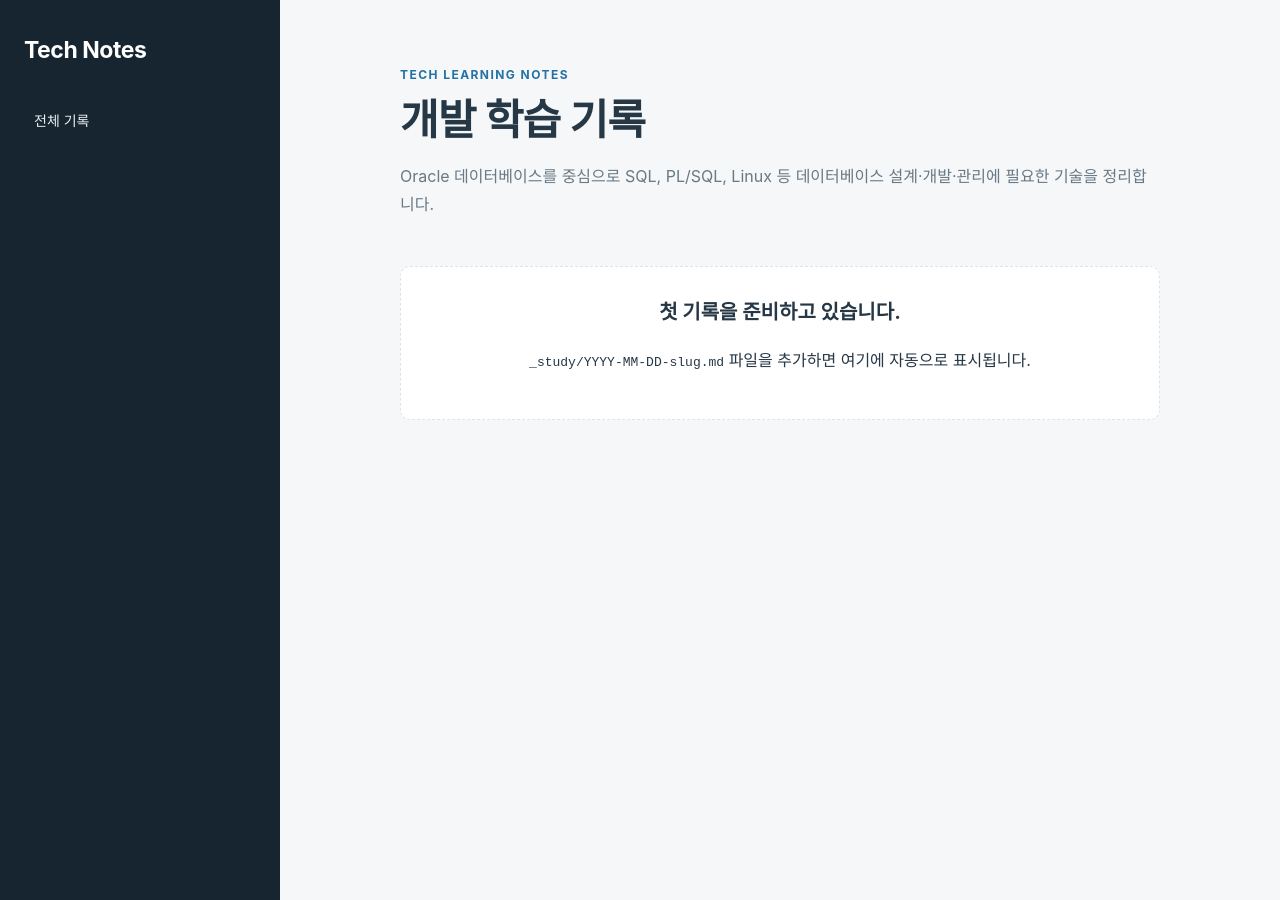
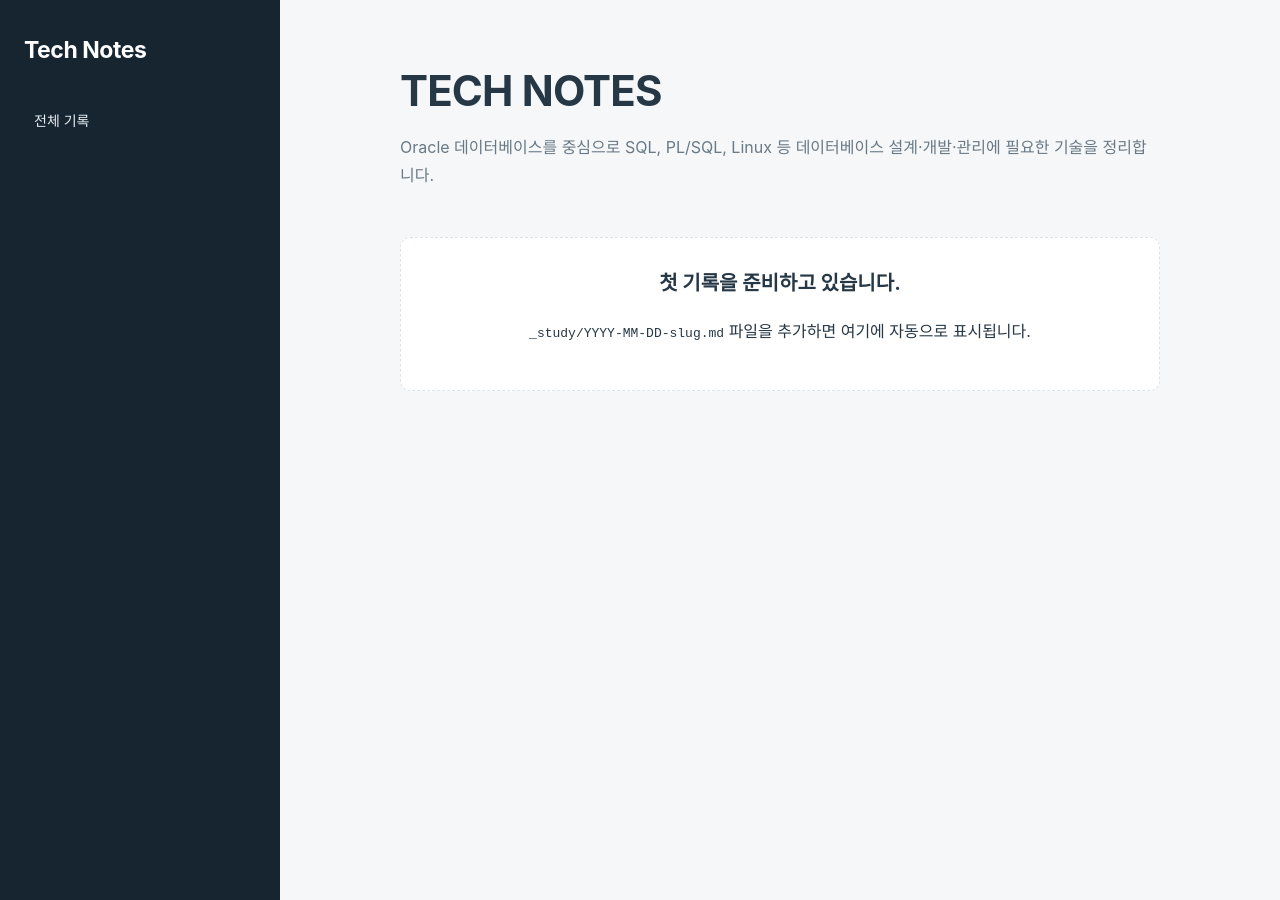
Before and after one commit to seungjelee01/resume-site, a Jekyll site: the page built from study/index.html, in a window 1280 px wide and 900 px high. Built offline with Jekyll 4.4.1, drawn with Linux system fonts in a browser that asks for light colours.

Commit message:
content: simplify Tech Notes heading

```diff
--- a/server/app.js
+++ b/server/app.js
@@ -776,8 +776,8 @@ app.get('/study/', async (req, res, next) => {
       return result;
     }, new Map());
     const archive = posts.length ? [...groups].map(([month, items]) => `<section class="study-month" id="month-${month}" data-study-month><h2>${month}</h2><div class="study-note-list">${items.map((post) => `<article class="study-note-card" data-study-note data-category="${escapeHtml(post.category)}" data-tags="${escapeHtml(post.tags.join('||'))}" data-search="${escapeHtml([post.title, post.category, ...post.tags].join(' '))}"><time datetime="${post.date}">${post.date.slice(5, 7)}월 ${post.date.slice(8)}일</time><a class="study-card-category" href="/study/?category=${encodeURIComponent(post.category)}">${escapeHtml(post.category)}</a><h3><a href="/study/${encodeURIComponent(post.slug)}/">${escapeHtml(post.title)}</a></h3><div class="study-card-tags">${post.tags.map((tag) => `<a href="/study/?tag=${encodeURIComponent(tag)}">#${escapeHtml(tag)}</a>`).join('')}</div></article>`).join('')}</div></section>`).join('') : '<section class="study-empty-state"><h2>첫 기록을 작성해 보세요.</h2></section>';
-    const content = `<header class="study-home-header"><p class="study-eyebrow">TECH LEARNING NOTES</p><h1>개발 학습 기록</h1><p>Oracle 데이터베이스를 중심으로 SQL, PL/SQL, Linux 등 데이터베이스 설계·개발·관리에 필요한 기술을 정리합니다.</p></header><div class="study-filter-status" data-filter-status hidden><span data-filter-summary></span><a href="/study/">필터 해제</a></div><div class="study-archive" data-study-archive>${archive}</div><p class="study-empty-filter" data-empty-filter hidden>검색 조건에 해당하는 기록이 없습니다.</p>`;
-    res.send(studyLayout({ title: '개발 학습 기록', description: 'Oracle 데이터베이스와 DBA 학습 기록', content, posts, isHome: true }));
+    const content = `<header class="study-home-header"><h1>TECH NOTES</h1><p>Oracle 데이터베이스를 중심으로 SQL, PL/SQL, Linux 등 데이터베이스 설계·개발·관리에 필요한 기술을 정리합니다.</p></header><div class="study-filter-status" data-filter-status hidden><span data-filter-summary></span><a href="/study/">필터 해제</a></div><div class="study-archive" data-study-archive>${archive}</div><p class="study-empty-filter" data-empty-filter hidden>검색 조건에 해당하는 기록이 없습니다.</p>`;
+    res.send(studyLayout({ title: 'Tech Notes', description: 'Oracle 데이터베이스 설계·개발·관리 기술 기록', content, posts, isHome: true }));
     trackStudyVisit(req);
   } catch (error) { next(error); }
 });
@@ -1261,7 +1261,7 @@ app.get('/admin/notes/', async (_req, res, next) => {
   try {
     const posts = await loadPosts();
     const rows = posts.map((post) => `<tr><td>${post.date}</td><td><a href="/admin/edit/${encodeURIComponent(post.slug)}">${escapeHtml(post.title)}</a></td><td>${escapeHtml(post.category)}</td><td>${post.tags.map(escapeHtml).join(', ')}</td><td><a href="/study/${encodeURIComponent(post.slug)}/">보기</a></td></tr>`).join('');
-    res.send(adminLayout('글 목록', `<div class="admin-title"><div><p>TECH LEARNING NOTES</p><h1>글 목록</h1></div><a class="button primary" href="/admin/new">새 글 작성</a></div><div class="table-wrap"><table><thead><tr><th>날짜</th><th>제목</th><th>카테고리</th><th>태그</th><th></th></tr></thead><tbody>${rows}</tbody></table></div>`, res.locals.adminEmail, 'notes'));
+    res.send(adminLayout('글 목록', `<div class="admin-title"><div><p>TECH NOTES</p><h1>글 목록</h1></div><a class="button primary" href="/admin/new">새 글 작성</a></div><div class="table-wrap"><table><thead><tr><th>날짜</th><th>제목</th><th>카테고리</th><th>태그</th><th></th></tr></thead><tbody>${rows}</tbody></table></div>`, res.locals.adminEmail, 'notes'));
   } catch (error) { next(error); }
 });
 
--- a/study/index.html
+++ b/study/index.html
@@ -1,6 +1,6 @@
 ---
 layout: study
-title: 개발 학습 기록
+title: Tech Notes
 description: 개발과 기술을 공부하며 배운 내용을 기록합니다.
 permalink: /study/
 ---
@@ -8,8 +8,7 @@ permalink: /study/
 {% assign notes_by_month = sorted_notes | group_by_exp: "note", "note.date | date: '%Y-%m'" %}
 
 <header class="study-home-header">
-    <p class="study-eyebrow">TECH LEARNING NOTES</p>
-    <h1>개발 학습 기록</h1>
+    <h1>TECH NOTES</h1>
     <p>Oracle 데이터베이스를 중심으로 SQL, PL/SQL, Linux 등 데이터베이스 설계·개발·관리에 필요한 기술을 정리합니다.</p>
 </header>
 
```
